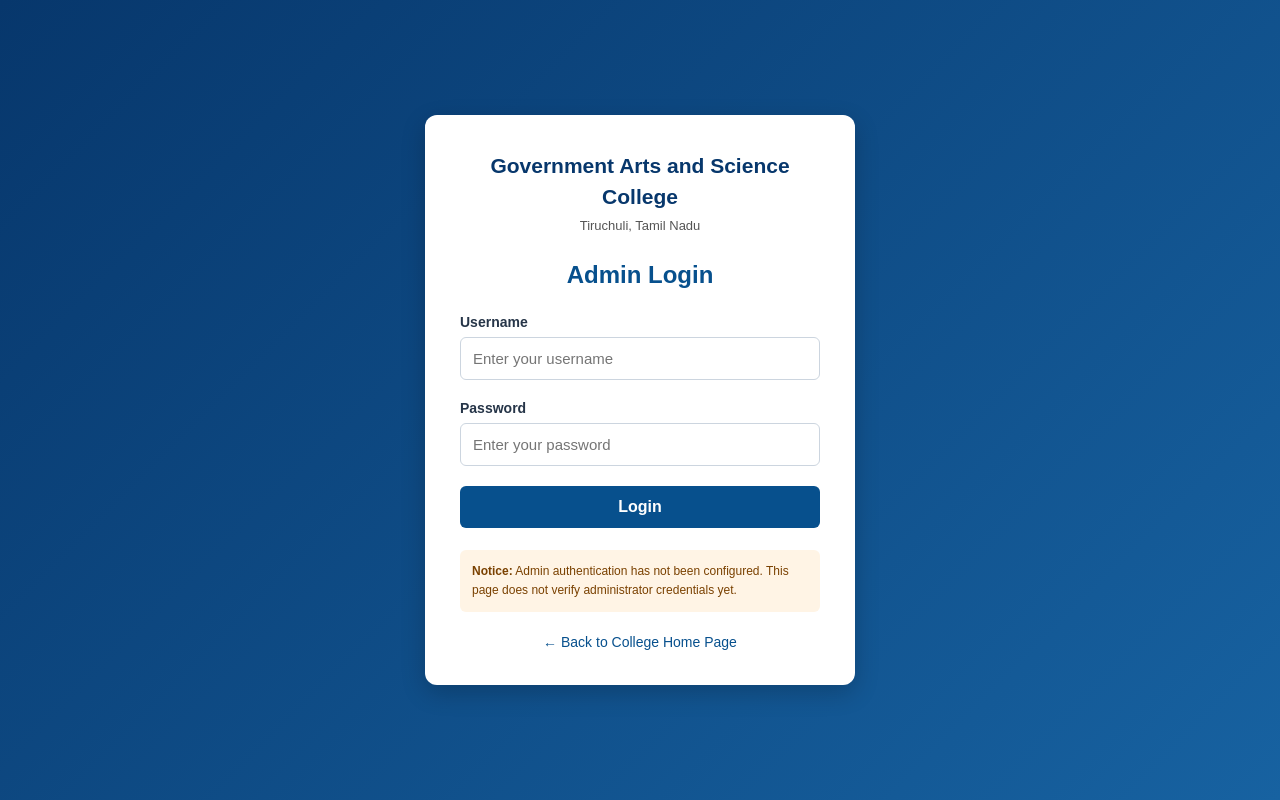
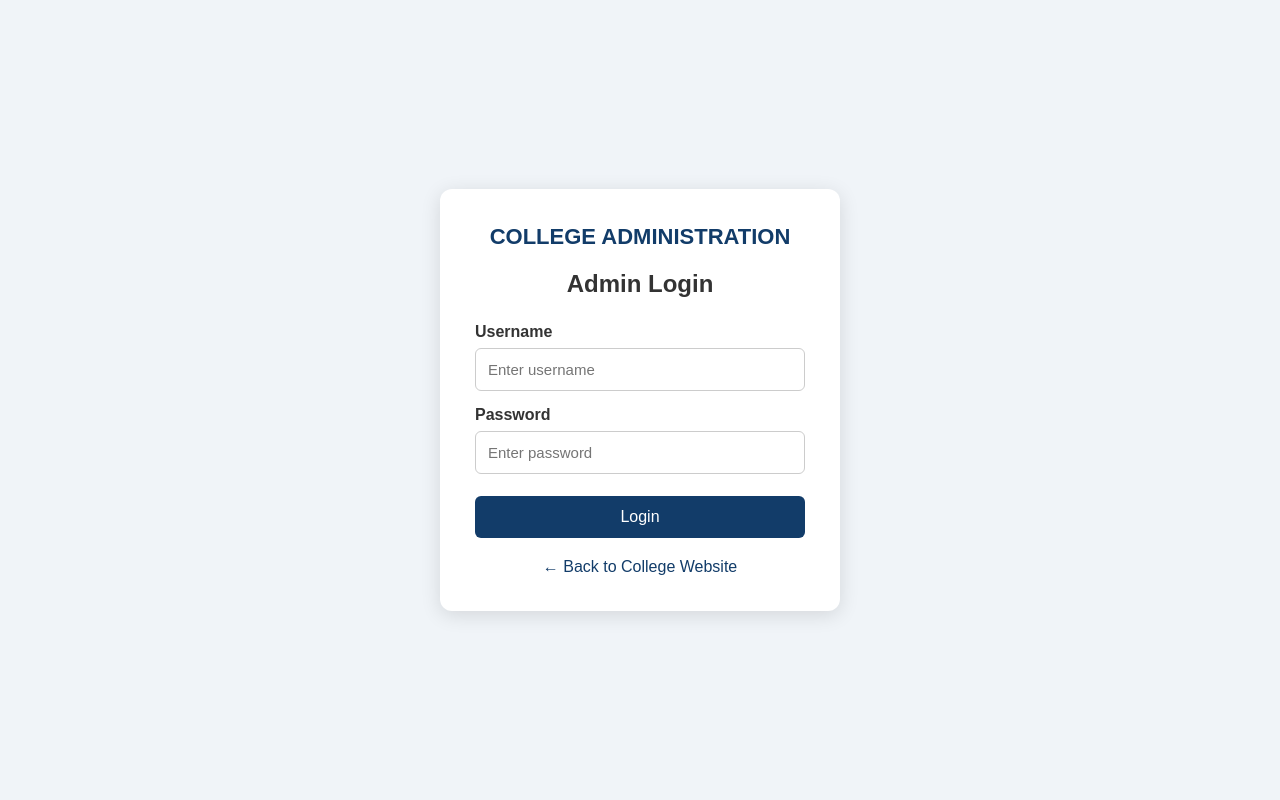
Before and after one commit to valarmathiponmuthuramalingam-netizen/Thiruchuli-college-website, a plain HTML site: page login.html in a window 1280 px wide. Drawn offline with Linux system fonts and the light colour scheme.

Commit message:
Update login.html

```diff
--- a/login.html
+++ b/login.html
@@ -4,201 +4,154 @@
     <meta charset="UTF-8">
     <meta name="viewport" content="width=device-width, initial-scale=1.0">
 
-    <title>Admin Login | Government Arts and Science College, Tiruchuli</title>
+    <title>College Admin Login</title>
 
     <style>
         * {
             box-sizing: border-box;
-            margin: 0;
-            padding: 0;
         }
 
         body {
-            font-family: Arial, Helvetica, sans-serif;
-            background: linear-gradient(135deg, #07376c, #1762a1);
-            min-height: 100vh;
+            margin: 0;
+            font-family: Arial, sans-serif;
+            background: #f0f4f8;
             display: flex;
             justify-content: center;
             align-items: center;
-            padding: 20px;
+            min-height: 100vh;
         }
 
         .login-container {
-            background: #ffffff;
-            width: 100%;
-            max-width: 430px;
+            background: white;
+            width: 90%;
+            max-width: 400px;
             padding: 35px;
             border-radius: 12px;
-            box-shadow: 0 8px 25px rgba(0, 0, 0, 0.2);
+            box-shadow: 0 4px 20px rgba(0, 0, 0, 0.12);
         }
 
-        .college-name {
-            color: #07376c;
+        .college-title {
             text-align: center;
-            font-size: 21px;
-            line-height: 1.5;
-            margin-bottom: 5px;
-        }
-
-        .college-location {
-            color: #555555;
-            text-align: center;
-            font-size: 13px;
-            margin-bottom: 28px;
+            color: #123c69;
+            font-size: 22px;
+            font-weight: bold;
+            margin-bottom: 8px;
         }
 
         h2 {
-            color: #07508d;
             text-align: center;
+            color: #333;
             margin-bottom: 25px;
         }
 
         label {
             display: block;
-            color: #263548;
-            font-size: 14px;
+            margin: 15px 0 7px;
             font-weight: bold;
-            margin-bottom: 7px;
+            color: #333;
         }
 
         input {
             width: 100%;
             padding: 12px;
-            border: 1px solid #ccd5df;
+            border: 1px solid #ccc;
             border-radius: 6px;
             font-size: 15px;
-            margin-bottom: 20px;
-        }
-
-        input:focus {
-            outline: 2px solid #8abcf0;
-            border-color: #07508d;
         }
 
         button {
             width: 100%;
             padding: 12px;
-            background: #07508d;
+            margin-top: 22px;
+            background: #123c69;
             color: white;
             border: none;
             border-radius: 6px;
             font-size: 16px;
-            font-weight: bold;
             cursor: pointer;
         }
 
         button:hover {
-            background: #07376c;
+            background: #0b2948;
         }
 
         #loginMessage {
+            text-align: center;
             margin-top: 15px;
-            text-align: center;
-            font-size: 13px;
-            overflow-wrap: anywhere;
+            font-size: 14px;
         }
 
         .back-link {
-            display: block;
-            margin-top: 22px;
             text-align: center;
-            color: #07508d;
-            text-decoration: none;
-            font-size: 14px;
+            margin-top: 20px;
         }
 
-        .back-link:hover {
-            text-decoration: underline;
-        }
-
-        .security-note {
-            margin-top: 22px;
-            padding: 12px;
-            background: #fff4e5;
-            color: #7a4100;
-            border-radius: 6px;
-            font-size: 12px;
-            line-height: 1.6;
-        }
-
-        @media (max-width: 480px) {
-            .login-container {
-                padding: 25px 20px;
-            }
-
-            .college-name {
-                font-size: 19px;
-            }
+        .back-link a {
+            color: #123c69;
+            text-decoration: none;
         }
     </style>
 </head>
 
 <body>
 
-    <main class="login-container">
+    <div class="login-container">
 
-        <h1 class="college-name">
-            Government Arts and Science College
-        </h1>
-
-        <p class="college-location">
-            Tiruchuli, Tamil Nadu
-        </p>
+        <div class="college-title">
+            COLLEGE ADMINISTRATION
+        </div>
 
         <h2>Admin Login</h2>
 
         <form id="loginForm">
 
             <label for="username">Username</label>
-
             <input
                 type="text"
                 id="username"
-                name="username"
-                placeholder="Enter your username"
+                placeholder="Enter username"
                 autocomplete="username"
                 required
             >
 
             <label for="password">Password</label>
-
             <input
                 type="password"
                 id="password"
-                name="password"
-                placeholder="Enter your password"
+                placeholder="Enter password"
                 autocomplete="current-password"
                 required
             >
 
             <button type="submit">Login</button>
 
-            <p id="loginMessage" role="status"></p>
+            <p id="loginMessage" role="alert"></p>
 
         </form>
 
-        <div class="security-note">
-            <strong>Notice:</strong> Admin authentication has not been configured.
-            This page does not verify administrator credentials yet.
+        <div class="back-link">
+            <a href="index.html">← Back to College Website</a>
         </div>
 
-        <a href="index.html" class="back-link">
-            ← Back to College Home Page
-        </a>
-
-    </main>
+    </div>
 
     <script>
-        const loginForm = document.getElementById("loginForm");
-        const loginMessage = document.getElementById("loginMessage");
-
-        loginForm.addEventListener("submit", function(event) {
+        document.getElementById("loginForm").addEventListener("submit", function(event) {
             event.preventDefault();
 
-            loginMessage.textContent =
-                "Authentication is not configured yet. Please contact the website administrator.";
+            const username = document.getElementById("username").value.trim();
+            const password = document.getElementById("password").value;
+            const message = document.getElementById("loginMessage");
 
-            loginMessage.style.color = "#b42318";
+            if (
+                username === "college_admin" &&
+                password === "College@2026"
+            ) {
+                window.location.href = "admin-dashboard.html";
+            } else {
+                message.textContent = "Invalid username or password.";
+                message.style.color = "red";
+            }
         });
     </script>
 
```
